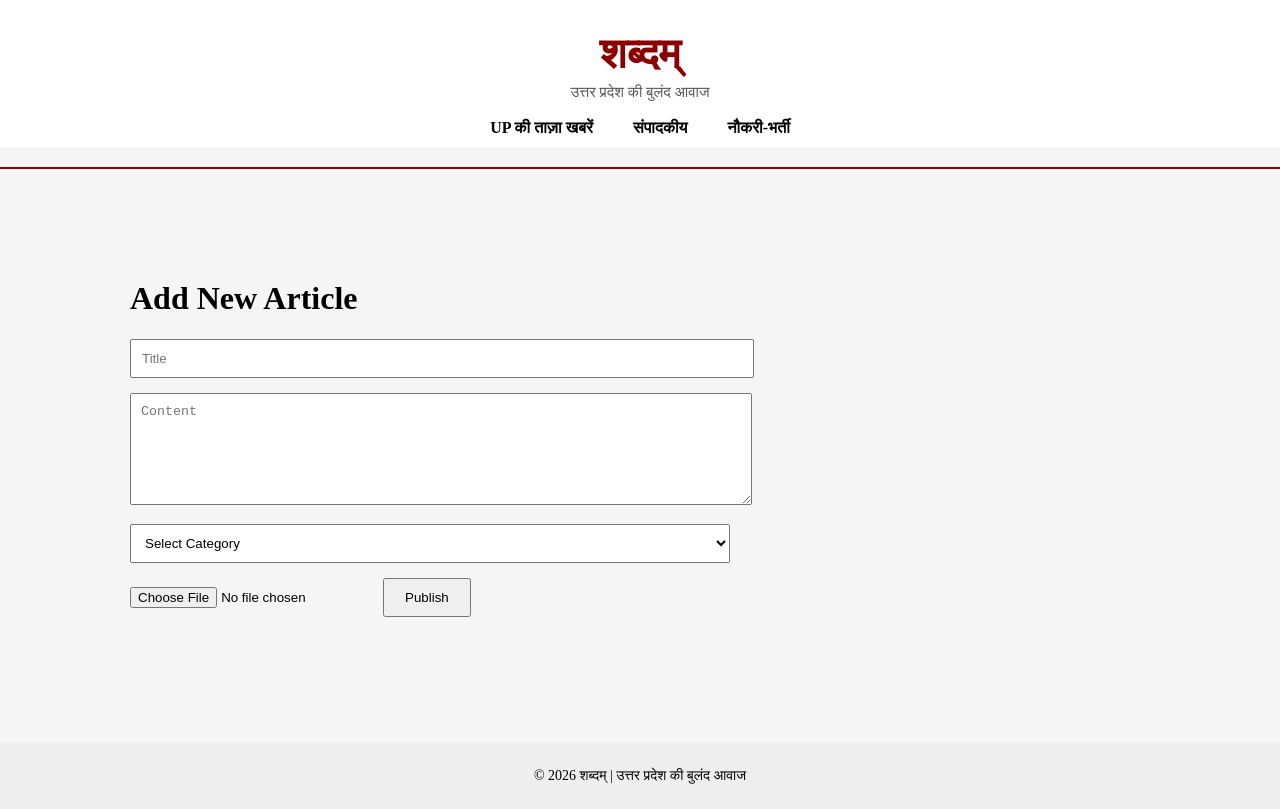
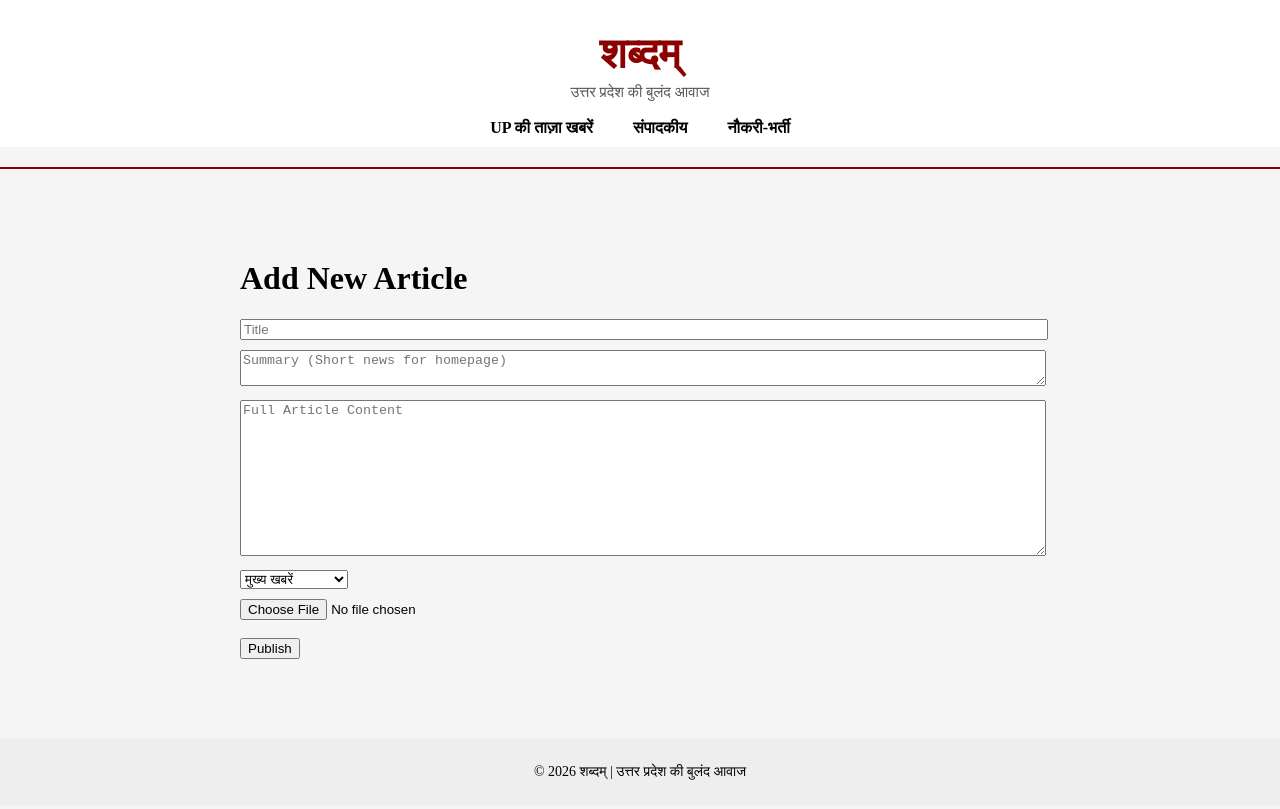
Before and after one commit to mbaitha4/shabadam-up, a Next.js app: page /dashboard/new in a window 1280 px wide. Built offline with nearby package versions, Linux system fonts and the light colour scheme.

Commit message:
Update page.tsx

```diff
--- a/app/dashboard/new/page.tsx
+++ b/app/dashboard/new/page.tsx
@@ -2,110 +2,99 @@
 
 import { useState } from "react";
 
-export default function NewArticlePage() {
+export default function NewArticle() {
+
   const [title, setTitle] = useState("");
+  const [summary, setSummary] = useState("");
   const [content, setContent] = useState("");
-  const [category, setCategory] = useState("");
+  const [category, setCategory] = useState("mukhya");
   const [image, setImage] = useState("");
-  const [message, setMessage] = useState("");
 
-  // Convert image to base64
-  const handleImageUpload = (e: any) => {
-    const file = e.target.files[0];
-    if (!file) return;
+  const handleSubmit = async (e:any) => {
 
-    const reader = new FileReader();
-    reader.onloadend = () => {
-      setImage(reader.result as string);
-    };
-    reader.readAsDataURL(file);
-  };
-
-  const handleSubmit = async (e: any) => {
     e.preventDefault();
 
-    const res = await fetch("/api/articles", {
+    await fetch("/api/articles", {
       method: "POST",
-      headers: { "Content-Type": "application/json" },
       body: JSON.stringify({
         title,
+        summary,
         content,
         category,
         image,
       }),
     });
 
-    const data = await res.json();
+    alert("Article Published ✅");
 
-    if (data.success) {
-      setMessage("Article Published ✅");
-      setTitle("");
-      setContent("");
-      setCategory("");
-      setImage("");
-    } else {
-      setMessage("Error publishing article");
-    }
+    setTitle("");
+    setSummary("");
+    setContent("");
+  };
+
+  const handleImage = (e:any) => {
+
+    const file = e.target.files[0];
+
+    const reader = new FileReader();
+
+    reader.onloadend = () => {
+      setImage(reader.result as string);
+    };
+
+    reader.readAsDataURL(file);
   };
 
   return (
-    <div style={{ padding: "40px", maxWidth: "600px" }}>
+
+    <div style={{ maxWidth: "800px", margin: "auto", padding: "20px" }}>
+
       <h1>Add New Article</h1>
 
       <form onSubmit={handleSubmit}>
+
         <input
           placeholder="Title"
           value={title}
           onChange={(e) => setTitle(e.target.value)}
-          required
-          style={{ width: "100%", padding: "10px", marginBottom: "15px" }}
+          style={{ width: "100%", marginBottom: "10px" }}
         />
 
         <textarea
-          placeholder="Content"
+          placeholder="Summary (Short news for homepage)"
+          value={summary}
+          onChange={(e) => setSummary(e.target.value)}
+          style={{ width: "100%", marginBottom: "10px" }}
+        />
+
+        <textarea
+          placeholder="Full Article Content"
           value={content}
           onChange={(e) => setContent(e.target.value)}
-          required
-          rows={6}
-          style={{ width: "100%", padding: "10px", marginBottom: "15px" }}
+          style={{ width: "100%", height: "150px", marginBottom: "10px" }}
         />
 
-        {/* Category Dropdown */}
         <select
           value={category}
           onChange={(e) => setCategory(e.target.value)}
-          required
-          style={{ width: "100%", padding: "10px", marginBottom: "15px" }}
+          style={{ marginBottom: "10px" }}
         >
-          <option value="">Select Category</option>
           <option value="mukhya">मुख्य खबरें</option>
-          <option value="sankhep">UP समाचार संक्षेप</option>
+          <option value="sankshep">UP समाचार संक्षेप</option>
           <option value="sampadakiya">संपादकीय</option>
-          <option value="naukri">नौकरी-भर्ती</option>
+          <option value="naukri">नौकरी</option>
         </select>
 
-        {/* Image Upload */}
-        <input
-          type="file"
-          accept="image/*"
-          onChange={handleImageUpload}
-          style={{ marginBottom: "15px" }}
-        />
+        <br />
 
-        {image && (
-          <img
-            src={image}
-            alt="preview"
-            style={{ width: "100%", marginBottom: "15px" }}
-          />
-        )}
+        <input type="file" onChange={handleImage} />
 
-        <button type="submit" style={{ padding: "10px 20px" }}>
-          Publish
-        </button>
+        <br /><br />
+
+        <button type="submit">Publish</button>
+
       </form>
 
-      <p style={{ marginTop: "20px", color: "green" }}>{message}</p>
     </div>
   );
 }
```
